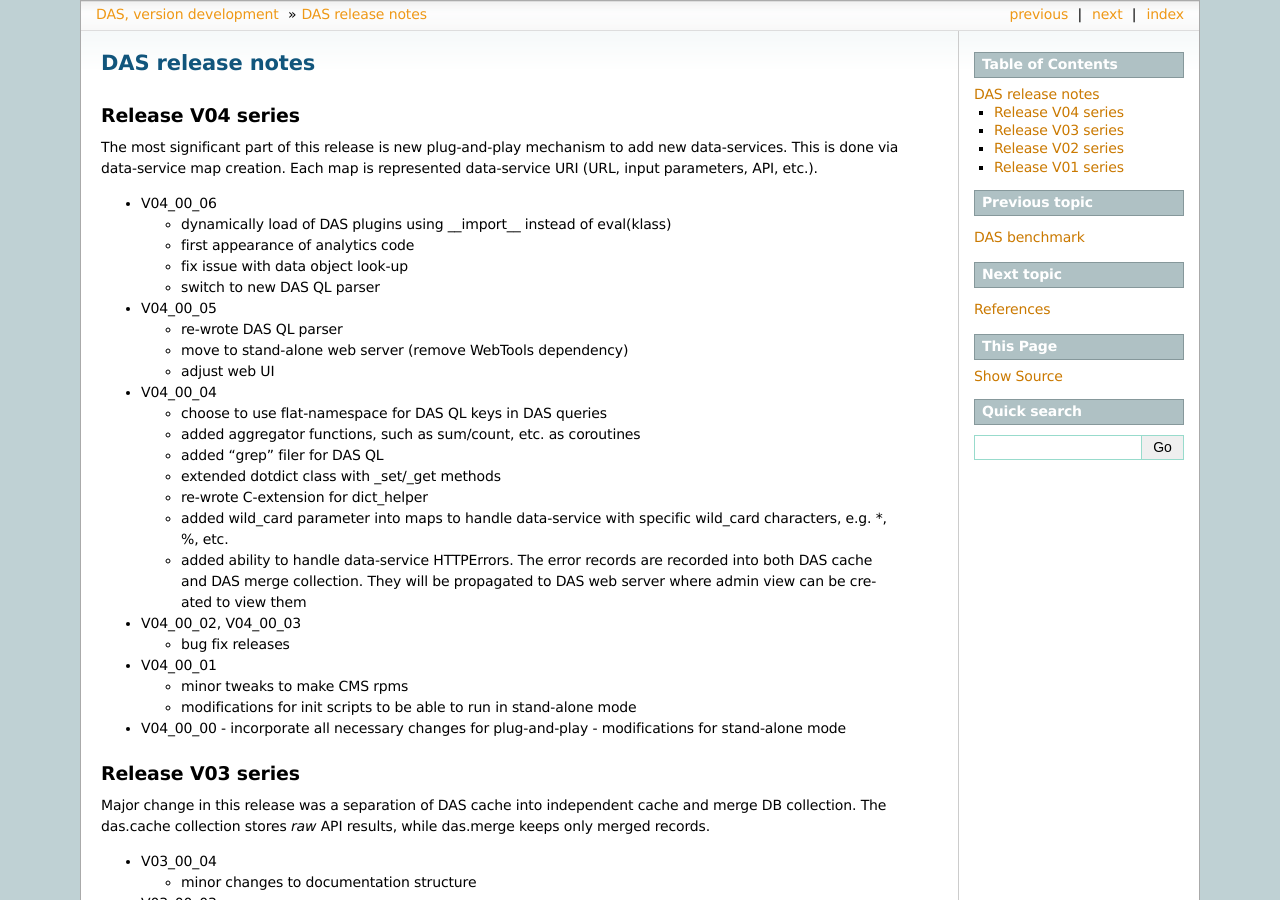
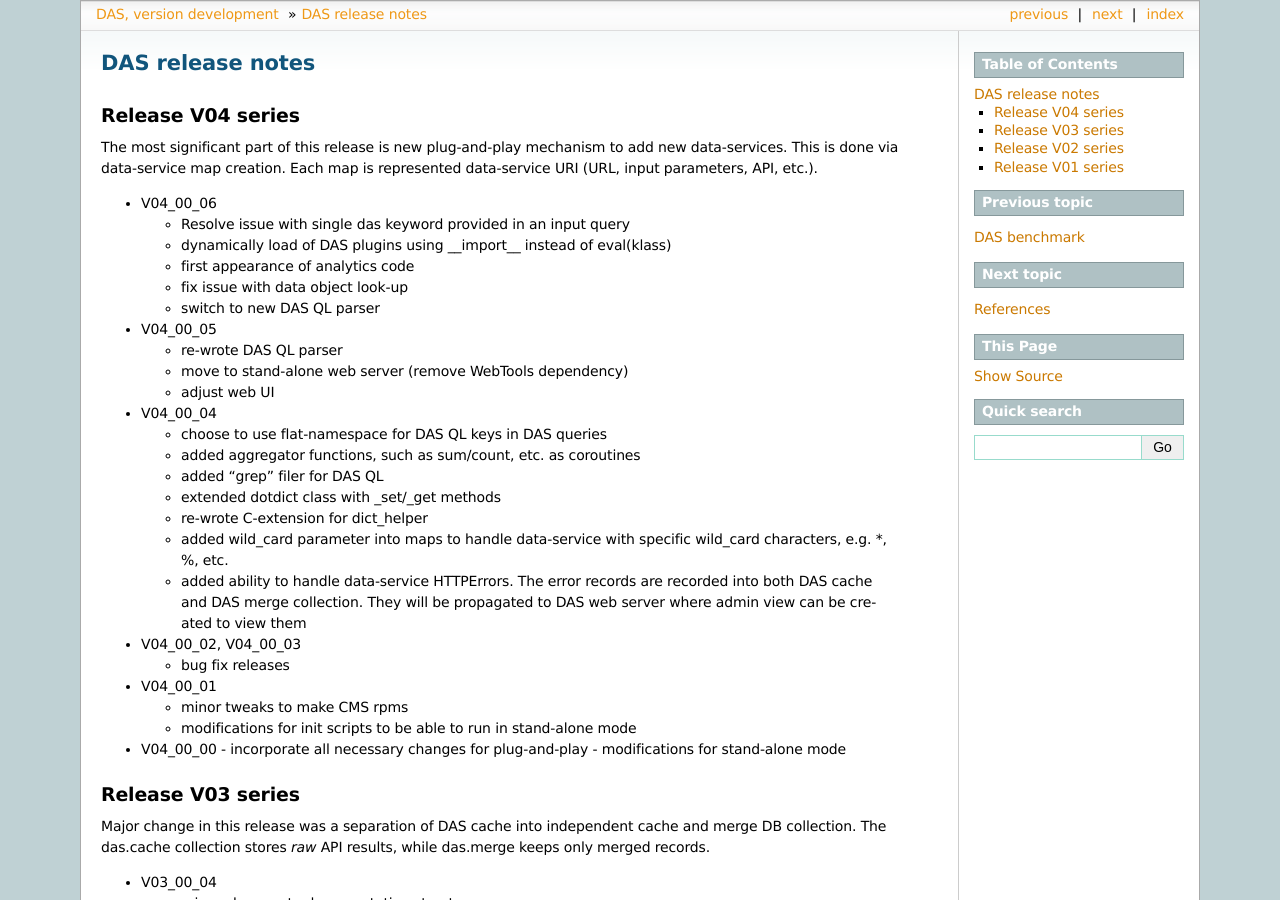
Before and after one commit to dmwm/DAS, a Sphinx documentation site: the page built from doc/sphinx/changelog.rst, in a window 1280 px wide and 900 px high. Built offline with Sphinx 7.4.7, drawn with Linux system fonts in a browser that asks for light colours.

Commit message:
Update
git-svn-id: svn+ssh://svn.cern.ch/reps/CMSDMWM/DAS/trunk@1075 4525493e-7705-40b1-a816-d608a930855b

```diff
--- a/doc/sphinx/changelog.rst
+++ b/doc/sphinx/changelog.rst
@@ -9,6 +9,7 @@ map is represented data-service URI (URL, input parameters, API, etc.).
 
 - V04_00_06
 
+  - Resolve issue with single das keyword provided in an input query
   - dynamically load of DAS plugins using __import__ instead of eval(klass)
   - first appearance of analytics code
   - fix issue with data object look-up
```
